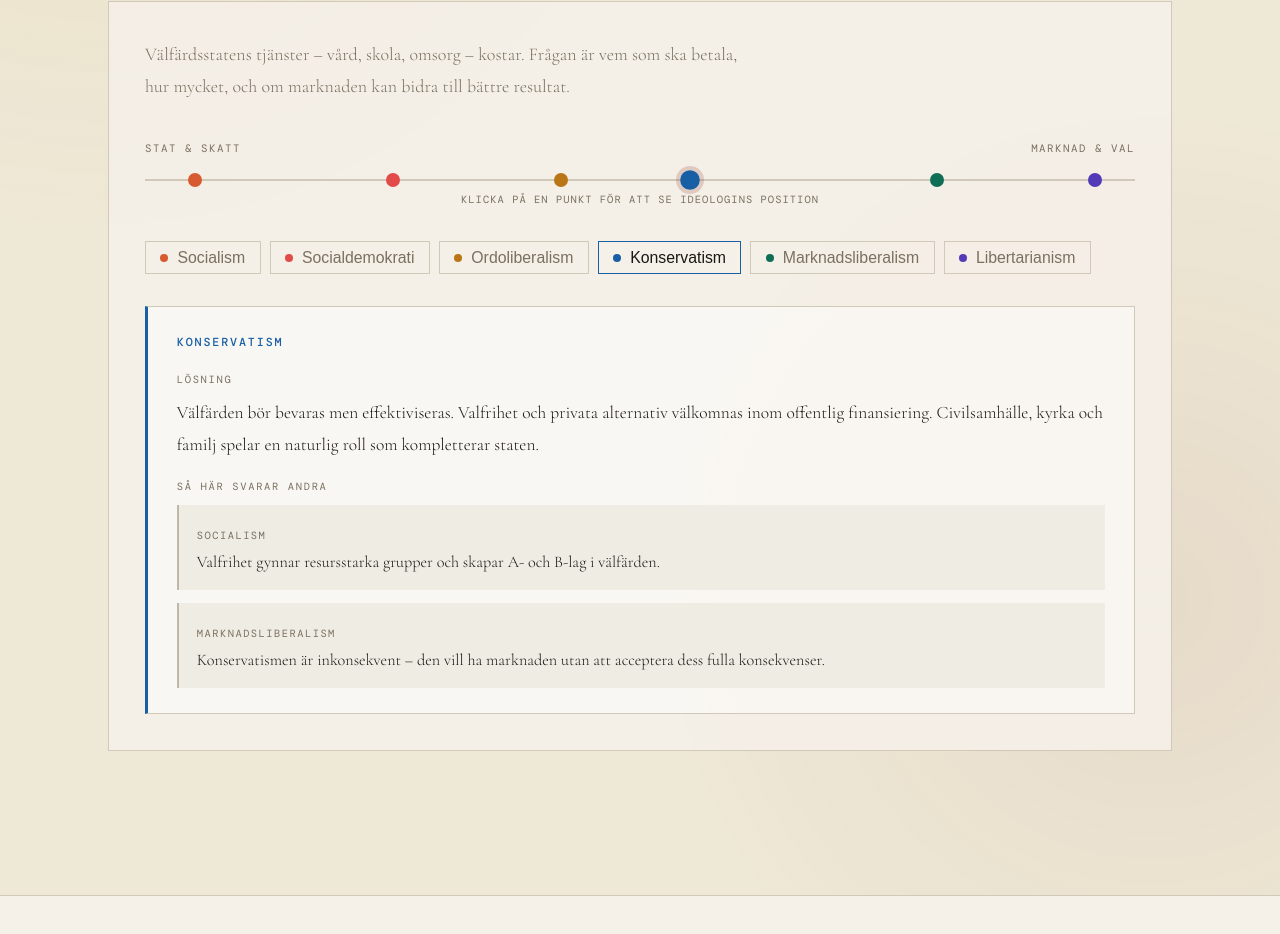
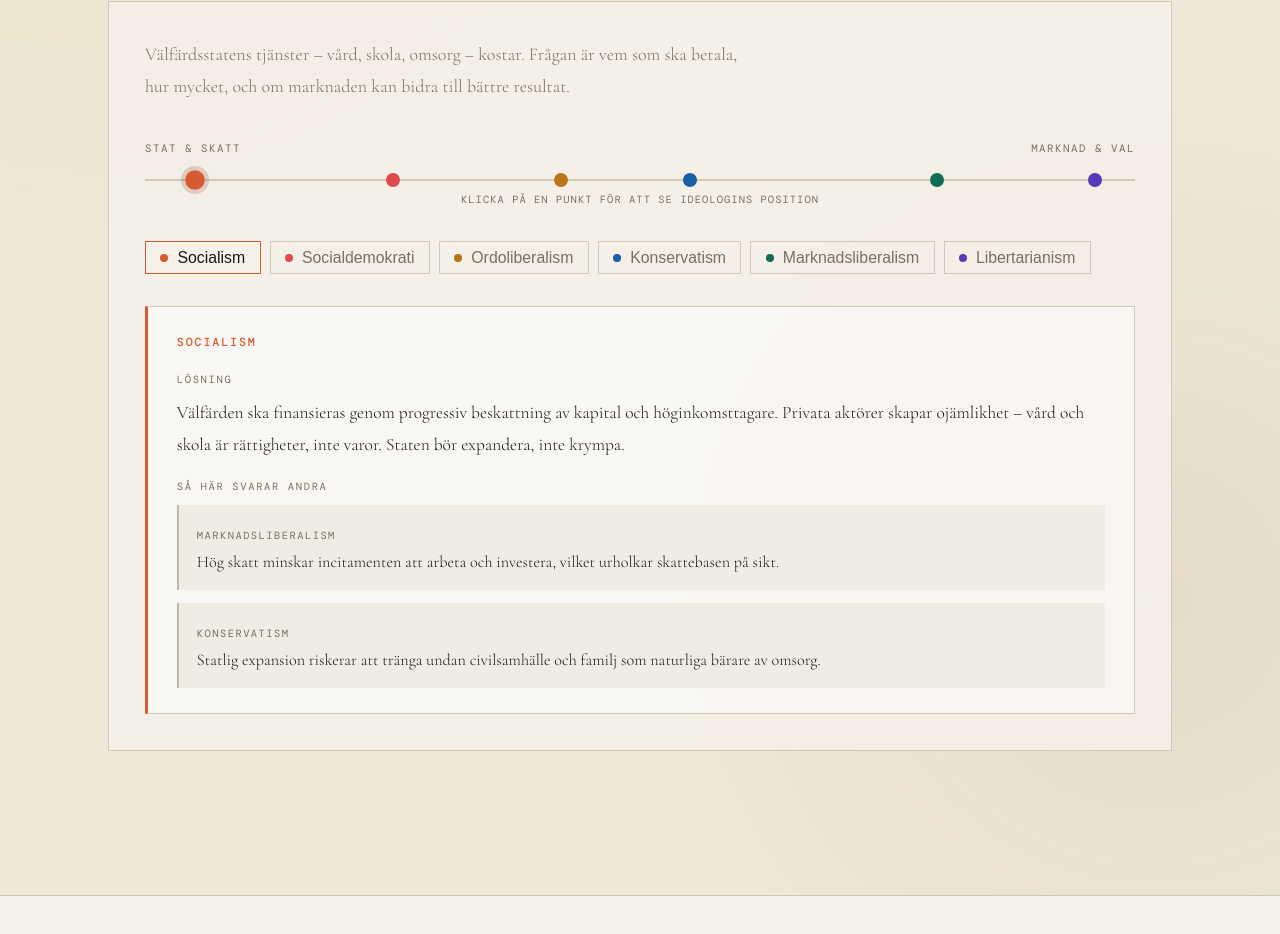
Before and after one commit to politiskaalternativ/webbplattform, a website: page index.html in a window 1280 px wide. Shown: the part 2386-3320 px from the top of the page. Drawn offline with nearby package versions, Linux system fonts and the light colour scheme; a web font is replaced by a local one.

Commit message:
Rotate default ideology selection in problem cards

```diff
--- a/index.html
+++ b/index.html
@@ -256,11 +256,11 @@
 
   function renderCard() {
     const problem = problems[activeProblemIndex];
-    const sliderVal = 50;
 
     const sorted = [...problem.positions].sort((a, b) => a.axisPos - b.axisPos);
     if (!activeIdeologyId) {
-      activeIdeologyId = sorted[Math.floor(sorted.length / 2)].ideologyId;
+      // Rotera vilken ideologi som väljs först per problemkort
+      activeIdeologyId = sorted[activeProblemIndex % sorted.length].ideologyId;
     }
     const activePos = problem.positions.find(p => p.ideologyId === activeIdeologyId);
 
```
